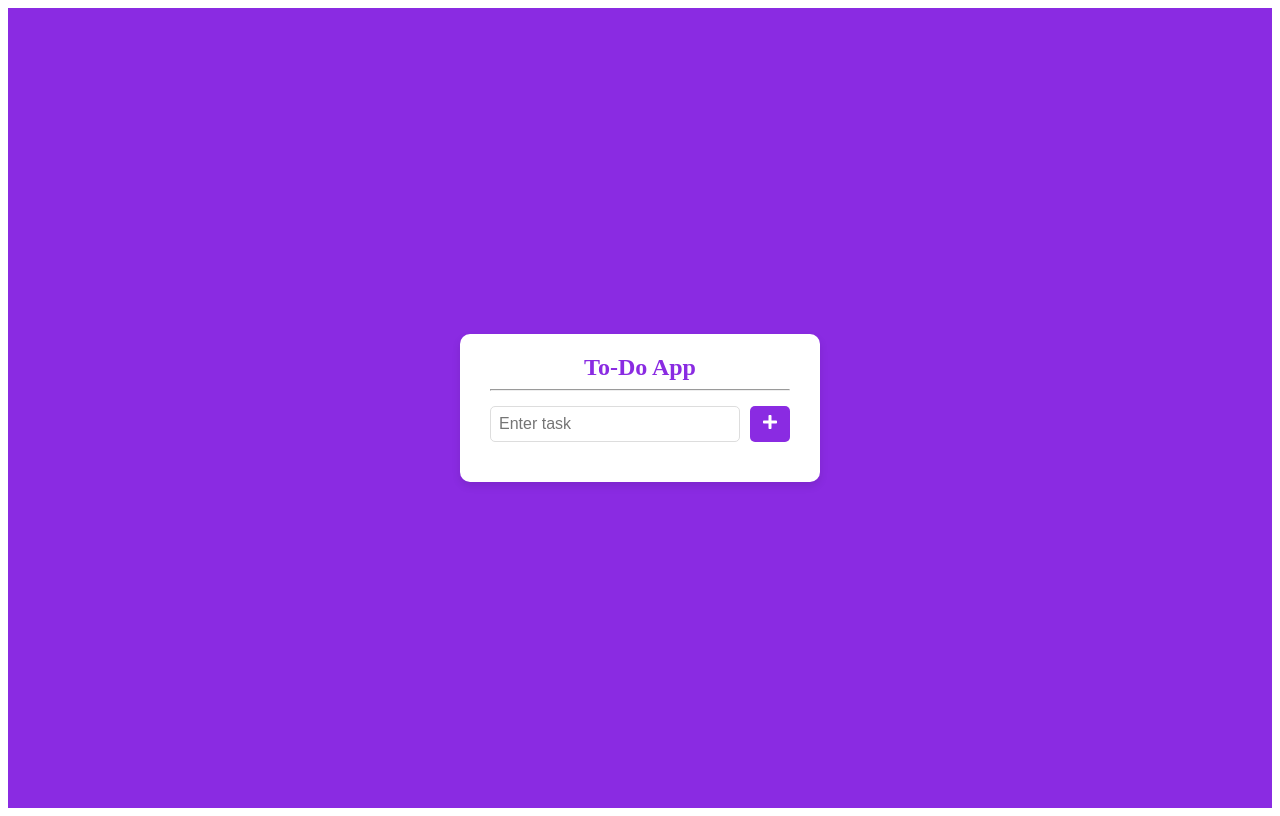
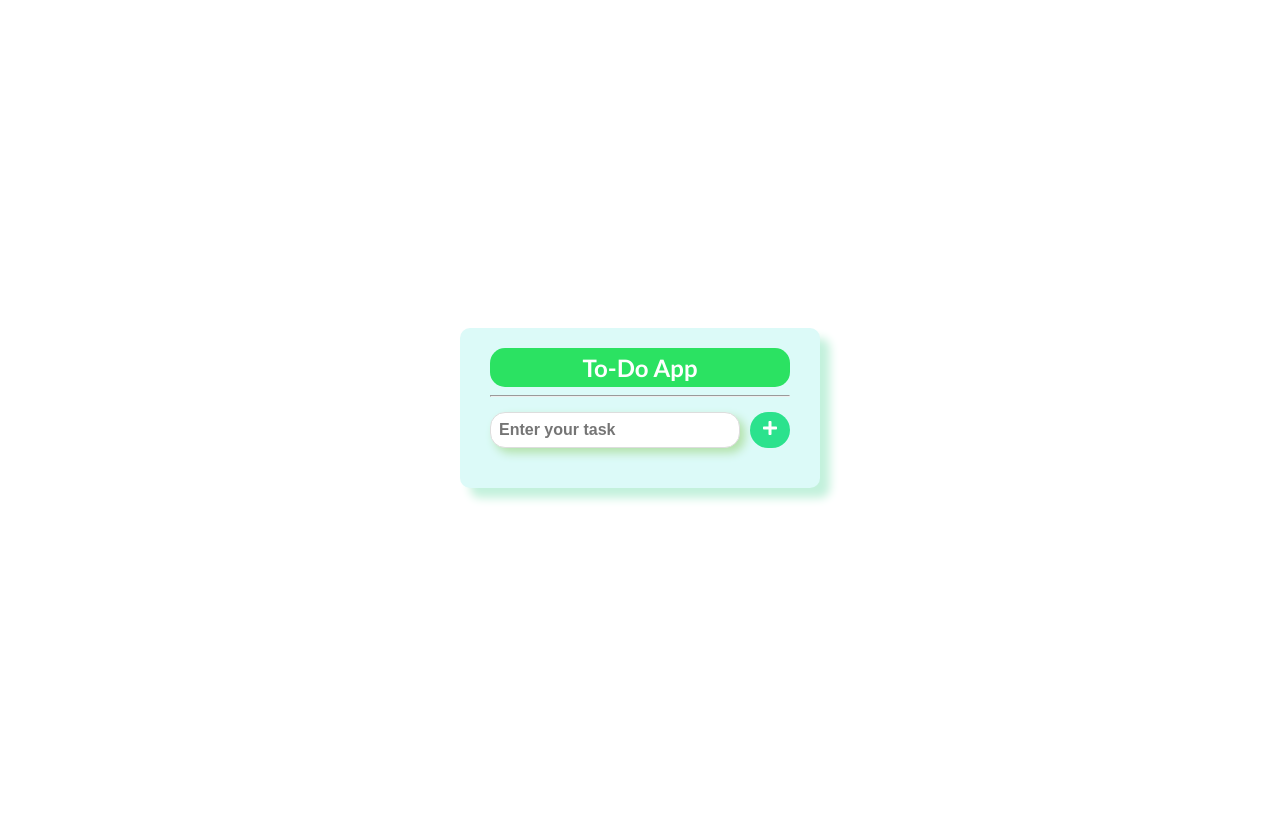
Before and after one commit to paren-thesis/todo, a React (Create React App) app: page / in a window 1280 px wide. Built offline with nearby package versions, Linux system fonts and the light colour scheme.

Commit message:
Design buttons

```diff
--- a/src/App.css
+++ b/src/App.css
@@ -1,5 +1,5 @@
 .App {
-  background-color: blueviolet;
+  font-family: 'Gill Sans', 'Gill Sans MT', Calibri, 'Trebuchet MS', sans-serif;
   height: 100vh;
   display: flex;
   justify-content: center;
@@ -7,17 +7,21 @@
 }
 
 .contain {
-  background-color: white;
+  background-color: rgb(220, 250, 248);
   padding: 20px 30px;
   border-radius: 10px;
   width: 300px;
   box-shadow: 0 4px 8px rgba(0, 0, 0, 0.1);
+  box-shadow: 10px 10px 10px rgb(195, 241, 220);
 }
 
 h2 {
   margin: 0;
   text-align: center;
-  color: blueviolet;
+  color: rgb(255, 255, 255);
+  background-color: rgb(43, 226, 98);
+  border-radius: 15px;
+  padding: 5px;
 }
 
 .inputs {
@@ -30,29 +34,33 @@ h2 {
   flex: 1;
   padding: 8px;
   border: 1px solid #ddd;
-  border-radius: 5px;
+  border-radius: 15px;
   font-size: 16px;
   margin-right: 10px;
+  box-shadow: 5px 5px 10px rgb(180, 226, 171);
+  font-weight: 700;
 }
 
 .add-btn {
-  background-color: blueviolet;
+  background-color: rgb(43, 226, 141);
   border: none;
   color: white;
   padding: 8px 12px;
-  border-radius: 5px;
+  border-radius: 30px;
   cursor: pointer;
   font-size: 16px;
+  transition: 0.3s;
 }
 
 .add-btn:hover {
-  background-color: indigo;
+  background-color: rgb(34, 180, 78);
 }
 
 .task-list {
   list-style-type: none;
   padding: 0;
   margin-top: 20px;
+  font-size: 10px;
 }
 
 .task-item {
@@ -63,22 +71,24 @@ h2 {
   padding: 8px 10px;
   background-color: #f9f9f9;
   border: 1px solid #ddd;
-  border-radius: 5px;
+  border-radius: 15px;
 }
 
 .task-item span {
   flex: 1;
   font-size: 16px;
+  transition: 0.3s
 }
 
 .delete-btn {
   background-color: crimson;
   border: none;
-  color: white;
+  color: rgb(255, 255, 255);
   padding: 6px 10px;
-  border-radius: 5px;
+  border-radius: 20px;
   cursor: pointer;
   font-size: 14px;
+  transition: 0.3s;
 }
 
 .delete-btn:hover {
@@ -103,9 +113,10 @@ h2 {
   border: none;
   color: white;
   padding: 6px 10px;
-  border-radius: 5px;
+  border-radius: 30px;
   cursor: pointer;
   font-size: 14px;
+  transition: 0.3s;
 }
 
 .edit-btn:hover {
--- a/src/App.js
+++ b/src/App.js
@@ -39,7 +39,7 @@ function App() {
         <div className="inputs">
           <input
             className="enter"
-            placeholder="Enter task"
+            placeholder="Enter your task"
             value={newTask}
             onChange={(e) => setNewTask(e.target.value)}
           />
```
